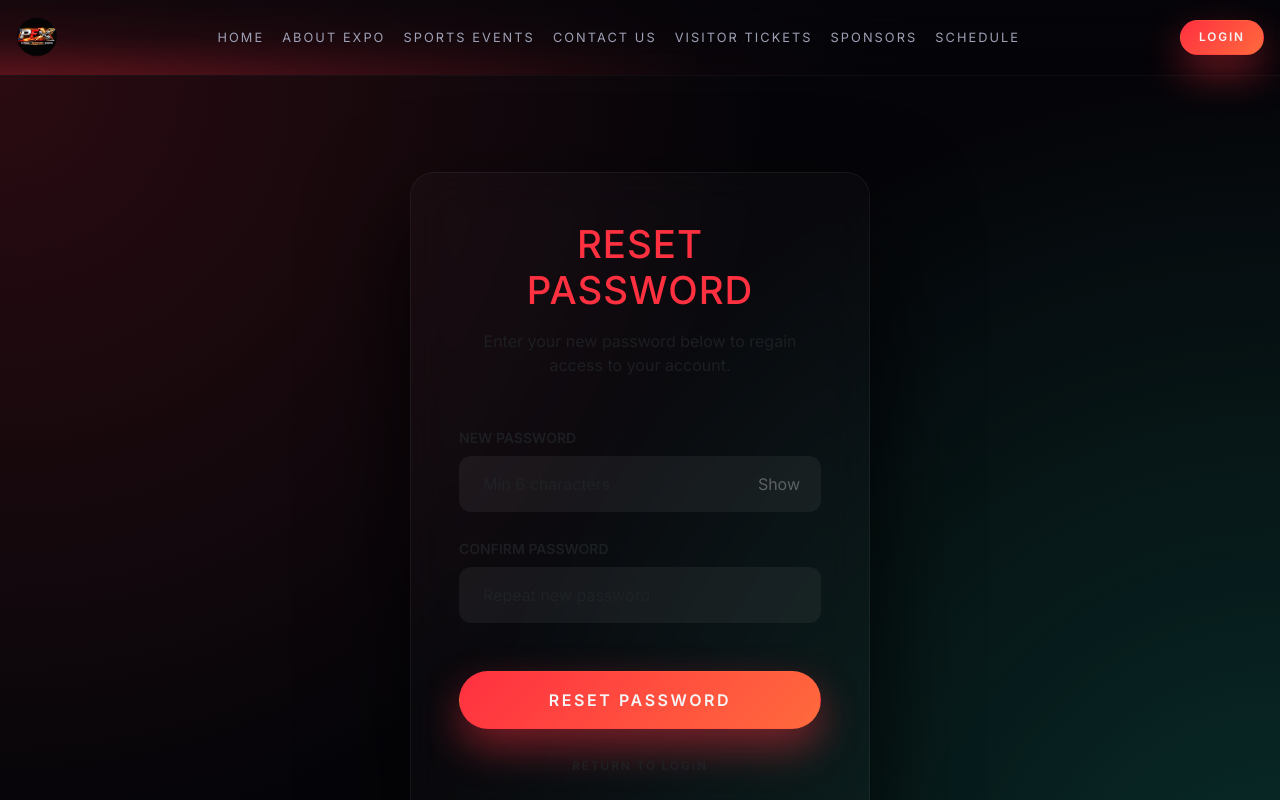
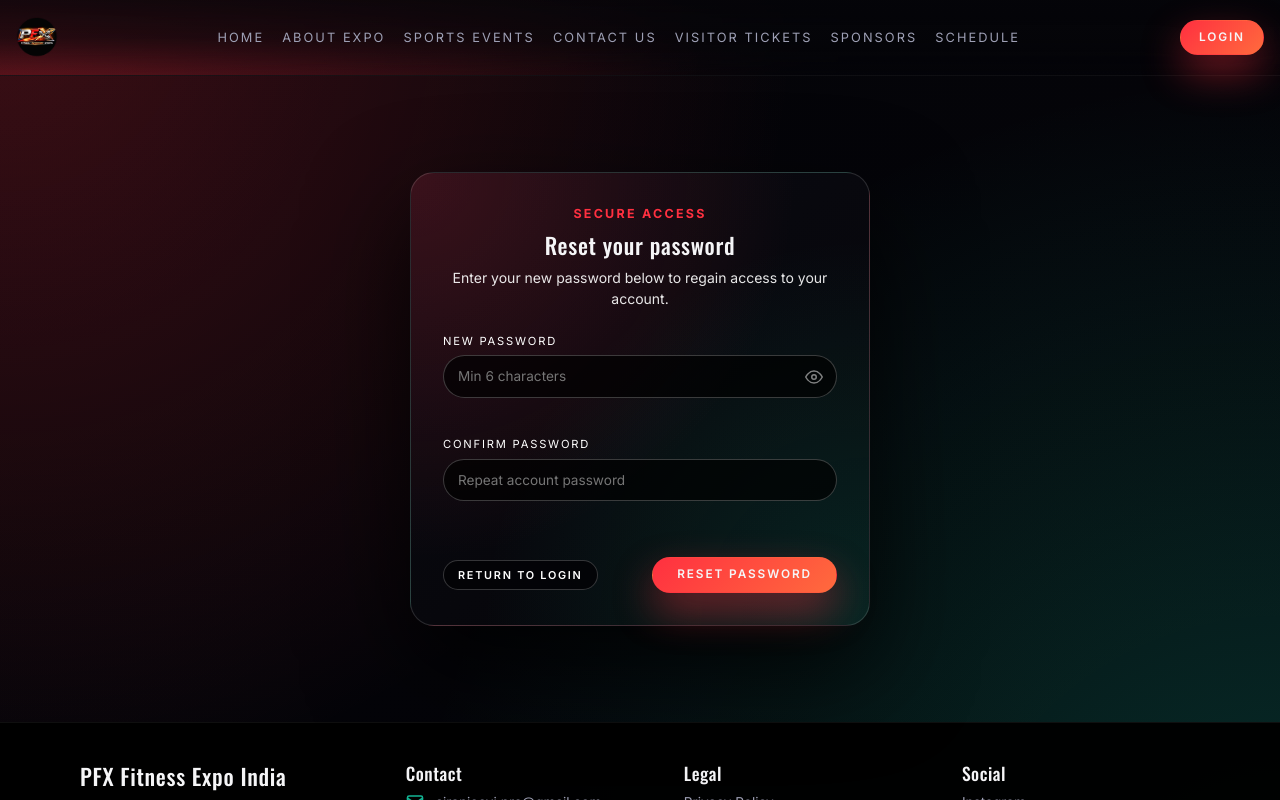
Before and after one commit to PFX-Fitness-Expo-India/pfx-fe, a React (Vite) app: page /reset-password/1 in a window 1280 px wide. Shown: the top 800 px of the page. Built offline with nearby package versions, Linux system fonts and the light colour scheme; no server answers.

Commit message:
feat: implement password recovery and reset functionality with new modal and page components

```diff
--- a/src/features/auth/ResetPassword.jsx
+++ b/src/features/auth/ResetPassword.jsx
@@ -44,155 +44,105 @@ export default function ResetPassword() {
   };
 
   return (
-    <section className="section section-dark" style={{ minHeight: "80vh", display: "flex", alignItems: "center", justifyContent: "center" }}>
+    <section className="section login-section">
       <div className="container narrow-container">
-        <div
-          className="registration-card p-4 p-md-5"
-          style={{
-            background: "rgba(255, 255, 255, 0.02)",
-            backdropFilter: "blur(20px)",
-            border: "1px solid rgba(255, 255, 255, 0.05)",
-            borderRadius: "24px"
-          }}
-        >
-          <div className="text-center mb-5">
-            <h2 className="mb-3" style={{ fontFamily: "var(--oswald)", textTransform: "uppercase", letterSpacing: "1px", color: "var(--primary)" }}>
-              Reset Password
-            </h2>
-            <p className="text-muted">Enter your new password below to regain access to your account.</p>
+        <div className="registration-card">
+          <div className="section-header-compact text-center mb-4">
+            <p className="eyebrow" style={{ color: 'var(--primary)', fontWeight: '700' }}>Secure Access</p>
+            <h3>Reset your password</h3>
+            <p className="small mt-2" style={{ color: 'rgba(255, 255, 255, 0.9)' }}>
+              Enter your new password below to regain access to your account.
+            </p>
+            {status === "error" && <p className="error-text mt-3 text-danger">{message}</p>}
           </div>
 
           {status === "success" ? (
-            <div className="text-center animate-fade-in">
-              <div className="success-icon mb-4" style={{ color: "var(--primary)", fontSize: "4rem" }}>
-                <svg width="80" height="80" viewBox="0 0 24 24" fill="none" xmlns="http://www.w3.org/2000/svg">
-                  <circle cx="12" cy="12" r="10" stroke="var(--primary)" strokeWidth="1" fill="rgba(255, 68, 68, 0.1)"/>
-                  <path d="M8 12L11 15L16 9" stroke="var(--primary)" strokeWidth="2" strokeLinecap="round" strokeLinejoin="round"/>
+            <div className="text-center">
+              <div className="success-icon mb-4" style={{ color: "var(--primary)", fontSize: "3.5rem" }}>
+                <svg width="60" height="60" viewBox="0 0 24 24" fill="none" xmlns="http://www.w3.org/2000/svg">
+                  <path d="M22 11.08V12a10 10 0 1 1-5.93-9.14" stroke="currentColor" strokeWidth="2" strokeLinecap="round" strokeLinejoin="round"/>
+                  <path d="M22 4L12 14.01l-3-3" stroke="currentColor" strokeWidth="2" strokeLinecap="round" strokeLinejoin="round"/>
                 </svg>
               </div>
-              <h3 className="mb-3" style={{ color: "var(--primary)" }}>Success!</h3>
-              <p className="mb-4 text-muted">{message}</p>
+              <p className="mb-4 text-white">{message}</p>
               <p className="small text-primary animate-pulse">Redirecting to login in 3s...</p>
               <button
-                className="btn primary glow w-100 py-3 mt-2"
+                className="btn primary px-4 w-100"
                 onClick={() => navigate("/login")}
-                style={{ fontWeight: "600" }}
               >
                 Go to Login
               </button>
             </div>
           ) : (
-            <form onSubmit={handleSubmit} className="auth-form">
-              <div className="mb-4">
-                <label className="form-label text-muted small mb-2" style={{ textTransform: "uppercase", fontWeight: "600" }}>
-                  New Password
-                </label>
-                <div style={{ position: "relative" }}>
+            <form onSubmit={handleSubmit} className="form">
+              <div className="form-field full mb-4">
+                <label style={{ color: '#fff' }}>New Password</label>
+                <div className="password-input-wrapper" style={{ position: 'relative', display: 'flex', alignItems: 'center' }}>
                   <input
                     type={showPassword ? "text" : "password"}
-                    className="form-control bg-dark-transparent text-white border-0 py-3 px-4"
                     placeholder="Min 6 characters"
                     value={password}
                     onChange={(e) => setPassword(e.target.value)}
                     required
-                    style={{
-                      borderRadius: "12px",
-                      background: "rgba(255, 255, 255, 0.05)",
-                      border: "1px solid rgba(255, 255, 255, 0.05)",
-                      width: "100%",
-                      paddingRight: "50px"
-                    }}
+                    style={{ width: '100%', paddingRight: '54px', color: '#fff' }}
                   />
                   <button
                     type="button"
+                    className="password-toggle"
                     onClick={() => setShowPassword(!showPassword)}
-                    style={{
-                      position: "absolute",
-                      right: "15px",
-                      top: "50%",
-                      transform: "translateY(-50%)",
-                      background: "none",
-                      border: "none",
-                      color: "rgba(255, 255, 255, 0.3)",
-                      cursor: "pointer"
-                    }}
+                    style={{ position: 'absolute', right: '14px', background: 'none', border: 'none', color: 'rgba(255, 255, 255, 0.5)', display: 'flex', alignItems: 'center', cursor: 'pointer', padding: 0 }}
+                    tabIndex="-1"
                   >
-                    {showPassword ? "Hide" : "Show"}
+                    {showPassword ? (
+                      <svg xmlns="http://www.w3.org/2000/svg" width="18" height="18" viewBox="0 0 24 24" fill="none" stroke="currentColor" strokeWidth="2" strokeLinecap="round" strokeLinejoin="round">
+                        <path d="M17.94 17.94A10.07 10.07 0 0 1 12 20c-7 0-11-8-11-8a18.45 18.45 0 0 1 5.06-5.94M9.9 4.24A9.12 9.12 0 0 1 12 4c7 0 11 8 11 8a18.5 18.5 0 0 1-2.16 3.19m-6.72-1.07a3 3 0 1 1-4.24-4.24"></path>
+                        <line x1="1" y1="1" x2="23" y2="23"></line>
+                      </svg>
+                    ) : (
+                      <svg xmlns="http://www.w3.org/2000/svg" width="18" height="18" viewBox="0 0 24 24" fill="none" stroke="currentColor" strokeWidth="2" strokeLinecap="round" strokeLinejoin="round">
+                        <path d="M1 12s4-8 11-8 11 8 11 8-4 8-11 8-11-8-11-8z"></path>
+                        <circle cx="12" cy="12" r="3"></circle>
+                      </svg>
+                    )}
                   </button>
                 </div>
               </div>
 
-              <div className="mb-5">
-                <label className="form-label text-muted small mb-2" style={{ textTransform: "uppercase", fontWeight: "600" }}>
-                  Confirm Password
-                </label>
+              <div className="form-field full mb-4">
+                <label style={{ color: '#fff' }}>Confirm Password</label>
                 <input
                   type={showPassword ? "text" : "password"}
-                  className="form-control bg-dark-transparent text-white border-0 py-3 px-4"
-                  placeholder="Repeat new password"
+                  placeholder="Repeat account password"
                   value={confirmPassword}
                   onChange={(e) => setConfirmPassword(e.target.value)}
                   required
-                  style={{
-                    borderRadius: "12px",
-                    background: "rgba(255, 255, 255, 0.05)",
-                    border: "1px solid rgba(255, 255, 255, 0.05)",
-                    width: "100%"
-                  }}
+                  style={{ color: '#fff' }}
                 />
               </div>
 
-              {status === "error" && (
-                <div className="alert alert-danger py-2 px-3 small border-0 mb-4" style={{ background: "rgba(255, 68, 68, 0.1)", color: "#ff4444", borderRadius: "8px" }}>
-                  {message}
+              <div className="form-footer">
+                <div className="registration-actions">
+                  <button
+                    type="button"
+                    className="btn subtle btn-sm"
+                    onClick={() => navigate("/login")}
+                    style={{ color: '#fff' }}
+                  >
+                    Return to Login
+                  </button>
+                  <button
+                    type="submit"
+                    className="btn primary px-4"
+                    disabled={status === "loading"}
+                  >
+                    {status === "loading" ? "Processing..." : "Reset Password"}
+                  </button>
                 </div>
-              )}
-
-              <button
-                type="submit"
-                className={`btn primary glow w-100 py-3 ${status === "loading" ? "disabled" : ""}`}
-                disabled={status === "loading"}
-                style={{ fontSize: "1rem", fontWeight: "600" }}
-              >
-                {status === "loading" ? "Resetting Password..." : "Reset Password"}
-              </button>
-
-              <div className="text-center mt-4">
-                <button
-                  type="button"
-                  className="btn btn-link text-muted small p-0"
-                  onClick={() => navigate("/login")}
-                  style={{ textDecoration: "none" }}
-                >
-                  Return to Login
-                </button>
               </div>
             </form>
           )}
         </div>
       </div>
-
-      <style dangerouslySetInnerHTML={{ __html: `
-        .bg-dark-transparent:focus {
-          background: rgba(255, 255, 255, 0.08) !important;
-          box-shadow: 0 0 0 2px rgba(255, 68, 68, 0.2);
-          outline: none;
-        }
-        .animate-pulse {
-          animation: pulse 2s cubic-bezier(0.4, 0, 0.6, 1) infinite;
-        }
-        @keyframes pulse {
-          0%, 100% { opacity: 1; }
-          50% { opacity: .5; }
-        }
-        .animate-fade-in {
-          animation: fadeIn 0.8s ease-out forwards;
-        }
-        @keyframes fadeIn {
-          from { opacity: 0; transform: translateY(10px); }
-          to { opacity: 1; transform: translateY(0); }
-        }
-      `}} />
     </section>
   );
 }
```
Also changed, not shown: src/features/auth/ForgotPasswordModal.jsx (+48 -53 lines).
